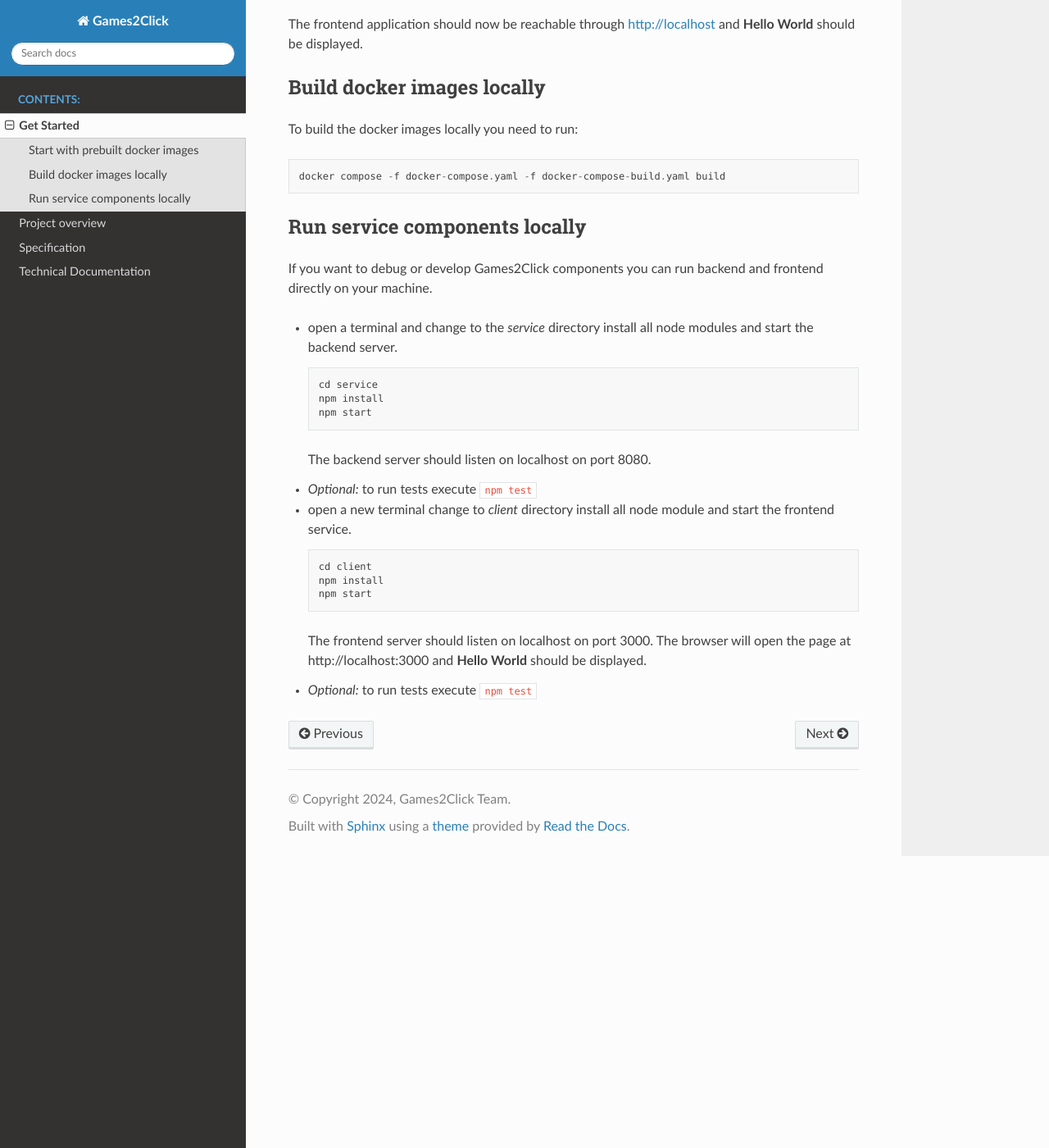
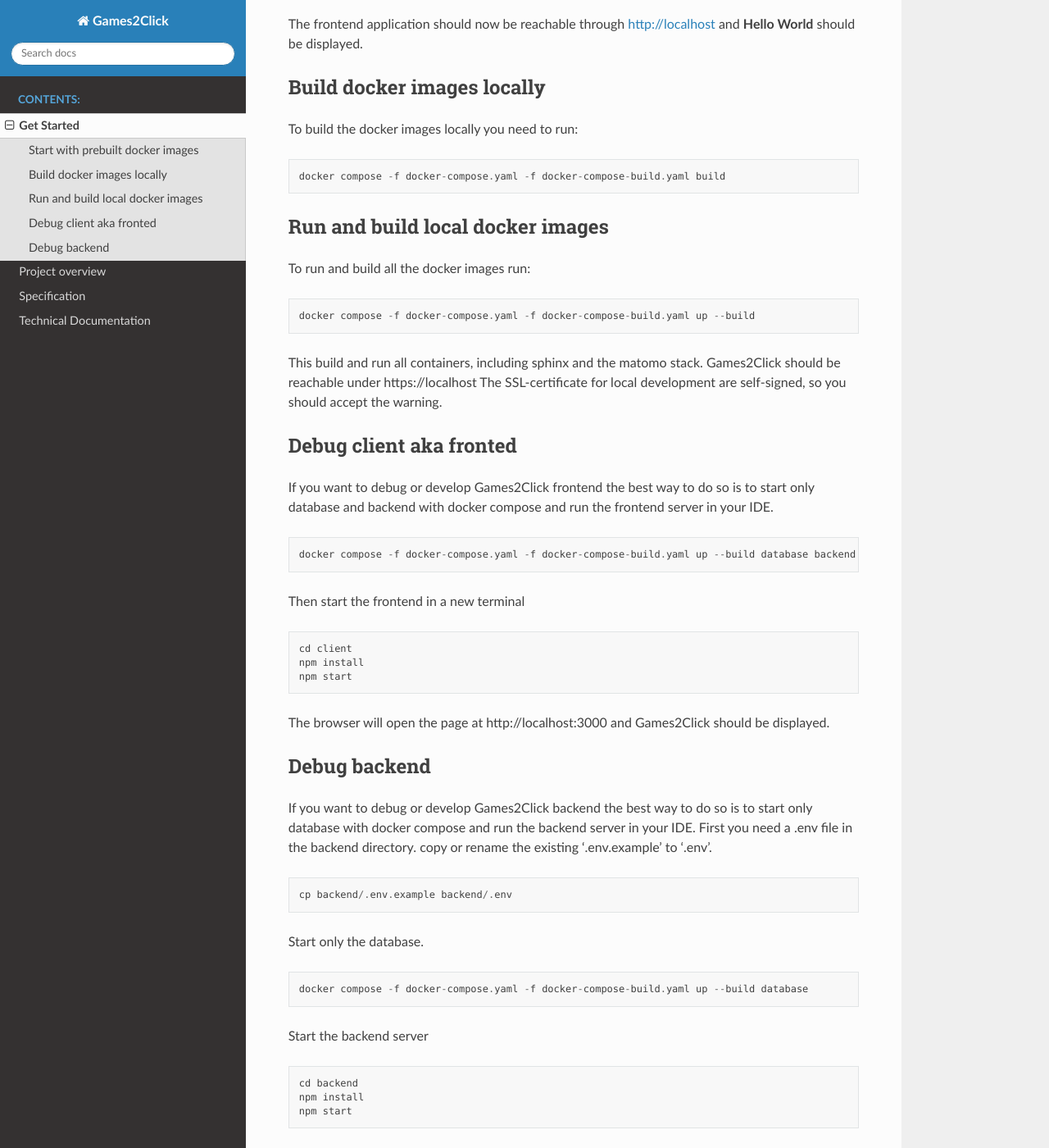
Before and after one commit to games2click/games2click.github.io, a Sphinx documentation site: the page built from docs/user_documentation/getting_started.md, in a window 1280 px wide and 1400 px high, scrolled down 433 px. Shown: the whole window at 82% size. Built offline with Sphinx 7.4.7 and the Read the Docs theme 2.0.0, drawn with Linux system fonts in a browser that asks for light colours; some of the changed text lies outside the part shown.

Commit message:
Cleanup getting started guide

````diff
--- a/docs/user_documentation/getting_started.md
+++ b/docs/user_documentation/getting_started.md
@@ -23,31 +23,57 @@ To build the docker images locally you need to run:
   docker compose -f docker-compose.yaml -f docker-compose-build.yaml build
   ```
 
-## Run service components locally
+## Run and build local docker images
 
-If you want to debug or develop Games2Click components you can run backend and frontend directly on your machine.
-
-- open a terminal and change to the _service_ directory install all node modules and start the backend server.
+To run and build all the docker images run:
 
   ```
-  cd service
-  npm install
-  npm start
+  docker compose -f docker-compose.yaml -f docker-compose-build.yaml up --build
   ```
 
-  The backend server should listen on localhost on port 8080.
+This build and run all containers, including sphinx and the matomo stack.
+Games2Click should be reachable under https://localhost
+The SSL-certificate for local development are self-signed, so you should accept the warning.
 
-- _Optional:_ to run tests execute `npm test`
+## Debug client aka fronted
 
-- open a new terminal change to _client_ directory install all node module and start the frontend service.
+If you want to debug or develop Games2Click frontend the best way to do so is
+to start only database and backend with docker compose and run the frontend
+server in your IDE.
+
+  ```
+  docker compose -f docker-compose.yaml -f docker-compose-build.yaml up --build database backend
+  ```
+
+Then start the frontend in a new terminal
 
   ```
   cd client
   npm install
   npm start
   ```
+The browser will open the page at http://localhost:3000 and Games2Click should be displayed.
 
-  The frontend server should listen on localhost on port 3000.
-  The browser will open the page at http://localhost:3000 and **Hello World** should be displayed.
+## Debug backend
+If you want to debug or develop Games2Click backend the best way to do so is
+to start only database  with docker compose and run the backend
+server in your IDE.
+First you need a .env file in the backend directory. copy or rename the
+existing '.env.example' to '.env'.
 
-- _Optional:_ to run tests execute `npm test`
+  ```
+  cp backend/.env.example backend/.env
+  ```
+
+Start only the database.
+
+  ```
+  docker compose -f docker-compose.yaml -f docker-compose-build.yaml up --build database
+  ```
+Start the backend server
+
+  ```
+  cd backend
+  npm install
+  npm start
+  ```
````
Also changed, not shown: other parts of docs/user_documentation/getting_started.md (+1 -1 lines).
